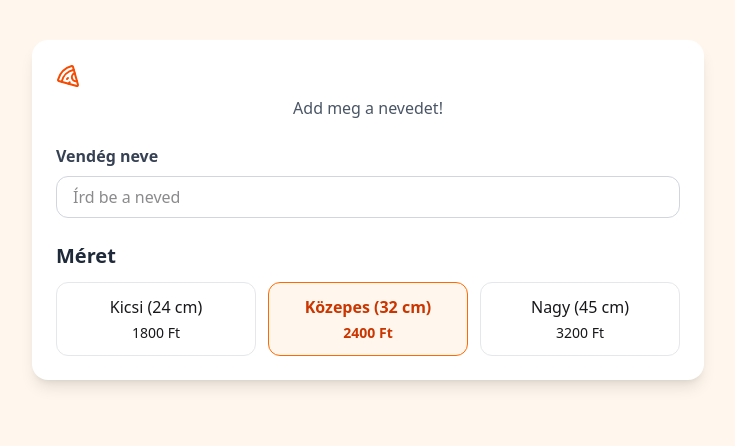
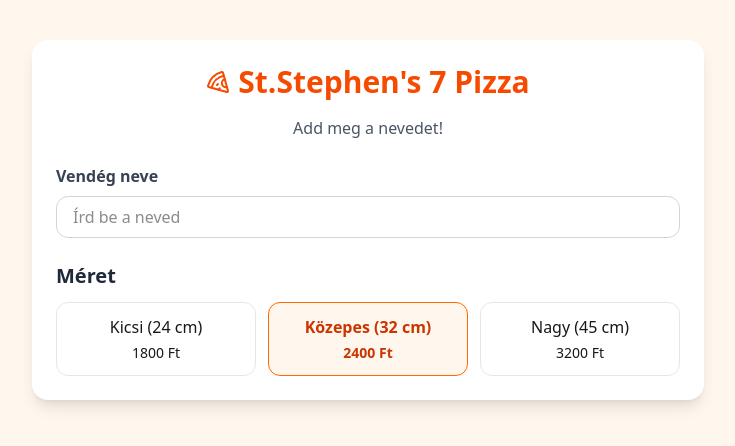
Before and after one commit to majorbalintistvan/Pizza_next_js_exercise, a Next.js app: page / in a window 1280 px wide. Shown: the top 446 px of the page, without its empty margins (272-1007 px from the left). Built offline with nearby package versions, Linux system fonts and the light colour scheme.

Commit message:
almost  finished

```diff
--- a/app/page.tsx
+++ b/app/page.tsx
@@ -65,9 +65,16 @@ const [sizeId, setSizeId] = useState("kozepes");
 return (
 <main className="min-h-screen bg-orange-50 px-4 py-10">
   <div className="mx-auto max-w-2xl rounded-2xl bg-white p-6 shadow-lg">
-    <h1 className="text-3xl font-bold text-orange-600 text-center">
-      <svg className="lucide lucide-pizza" fill="none" height="24" stroke="currentColor" stroke-linecap="round" stroke-linejoin="round" stroke-width="2"    viewBox="0 0 24 24" width="24" xmlns="http://www.w3.org/2000/svg"><path d="m12 14-1 1"/><path d="m13.75 18.25-1.25 1.42"/><path d="M17.775 5.654a15.68    15.68 0 0 0-12.121 12.12"/><path d="M18.8 9.3a1 1 0 0 0 2.1 7.7"/><path d="M21.964 20.732a1 1 0 0 1-1.232 1.232l-18-5a1 1 0 0 1-.695-1.232A19.68 19.68    0 0 1 15.732 2.037a1 1 0 0 1 1.232.695z"/></svg>
-    </h1>
+    <div className="mb-4 flex items-center justify-center gap-2 text-orange-600">
+      <svg className="lucide lucide-pizza" fill="none" height="24" stroke="currentColor" stroke-linecap="round" stroke-linejoin="round" stroke-width="2"    viewBox="0 0 24 24" width="24" xmlns="http://www.w3.org/2000/svg">
+        <path d="m12 14-1 1"/>
+        <path d="m13.75 18.25-1.25 1.42"/>
+        <path d="M17.775 5.654a15.68    15.68 0 0 0-12.121 12.12"/>
+        <path d="M18.8 9.3a1 1 0 0 0 2.1 7.7"/>
+        <path d="M21.964 20.732a1 1 0 0 1-1.232 1.232l-18-5a1 1 0 0 1-.695-1.232A19.68 19.68    0 0 1 15.732 2.037a1 1 0 0 1 1.232.695z"/>
+      </svg>
+      <h1 className="text-3xl font-bold text-orange-600 text-center">St.Stephen's 7 Pizza</h1>
+    </div>
     <p className="mt-2 text-gray-600 text-center" >{name ? `Kedves ${name}, állítsd össze a pizzádat!` : "Add meg a nevedet!"}</p>
     <div className="mt-6">
       <label className="mb-2 block font-semibold text-gray-700">Vendég neve</label>
```
